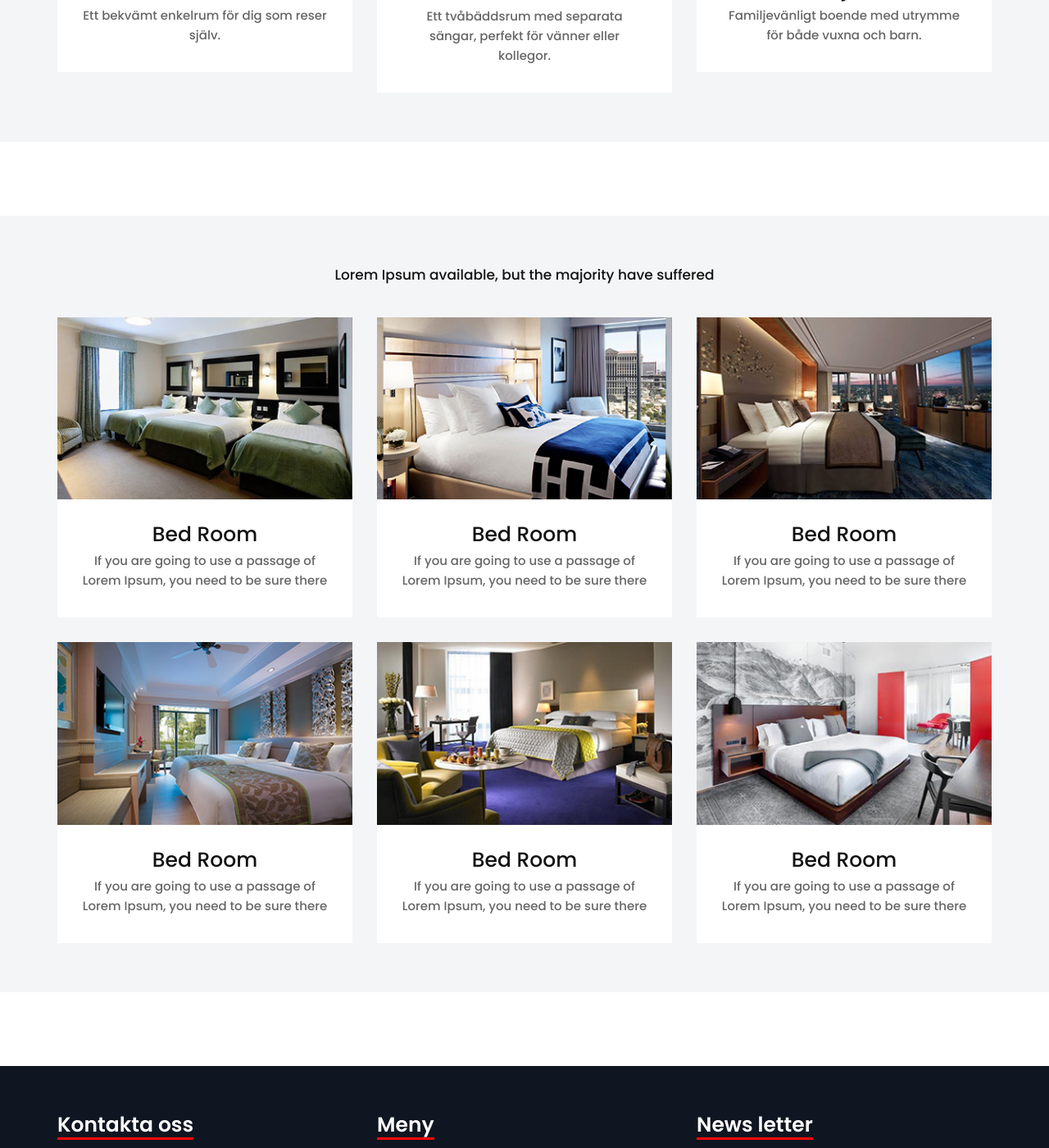
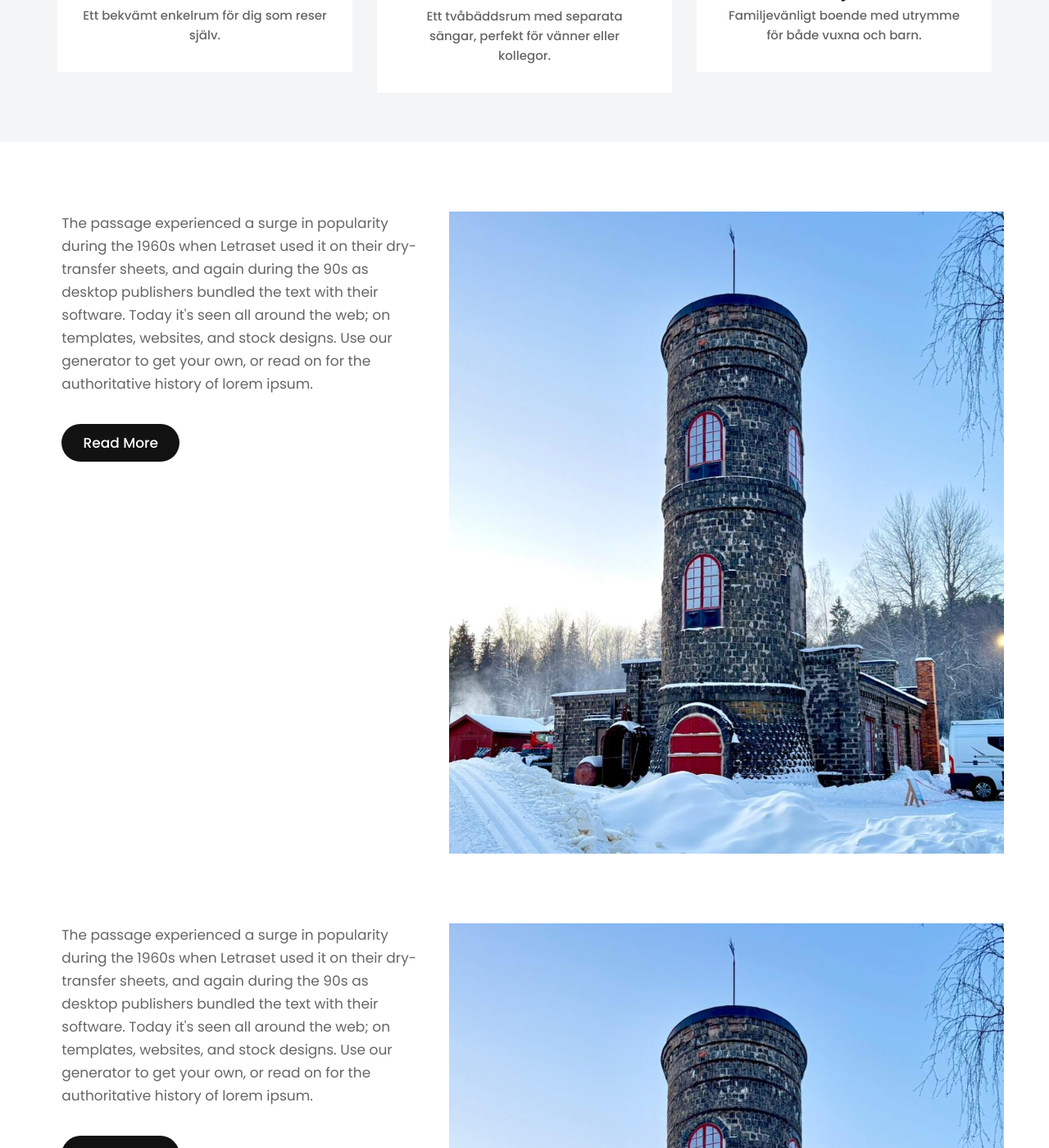
Before and after one commit to Klacken-1-17/klackbergsgarden, a Jekyll site: the page built from rum.html, in a window 1280 px wide and 1400 px high, scrolled down 759 px. Shown: the whole window at 82% size. Built offline with Jekyll 4.4.1, drawn with Linux system fonts in a browser that asks for light colours; nearby versions of some CDN libraries; some web fonts are replaced; library files that are not in the unit come from our copies; comment, search, counter and statistics services are not loaded; some of the changed text lies outside the part shown.

Commit message:
docs(footer.html): update footer links to point to correct URLs docs(default.html): add Swiper CSS link for image carousel functionality feat(index.html): update image source in about section to display snowsun.jpg feat(rum.html): restructure about section and room images for better layout and readability

```diff
--- a/_includes/footer.html
+++ b/_includes/footer.html
@@ -19,11 +19,13 @@
                 </ul>
              </div>
              <div class="col-md-4">
-                <h3>News letter</h3>
-                <form class="bottom_form">
-                   <input class="enter" placeholder="Enter your email" type="text" name="Enter your email">
-                   <button class="sub_btn">subscribe</button>
-                </form>
+                <h3>Länkar</h3>
+                <ul class="link_menu">
+                  <li><a href="https://www.engelbrektsloppet.se">Engelbrektsloppet</a></li>
+                  <li><a href="https://www.engelbrektsloppet.se">Engelbrektsloppet</a></li>
+                  <li><a href="https://www.engelbrektsloppet.se">Engelbrektsloppet</a></li>
+                  <li><a href="https://www.engelbrektsloppet.se">Engelbrektsloppet</a></li>
+                </ul>
                 <ul class="social_icon">
                    <li><a href="{{ site.facebook }}"><i class="fa fa-facebook" aria-hidden="true"></i></a></li>
                    <li><a href="{{ site.twitter }}"><i class="fa fa-twitter" aria-hidden="true"></i></a></li>
--- a/_layouts/default.html
+++ b/_layouts/default.html
@@ -17,6 +17,7 @@
       <link rel="stylesheet" href="{{ site.baseurl }}/css/jquery.mCustomScrollbar.min.css">
       <link rel="stylesheet" href="https://netdna.bootstrapcdn.com/font-awesome/4.0.3/css/font-awesome.css">
       <link rel="stylesheet" href="https://cdnjs.cloudflare.com/ajax/libs/fancybox/2.1.5/jquery.fancybox.min.css" media="screen">
+      <link rel="stylesheet" href="https://cdn.jsdelivr.net/npm/swiper/swiper-bundle.min.css">
    </head>
    <body class="main-layout">
       <div class="loader_bg">
--- a/index.html
+++ b/index.html
@@ -60,7 +60,7 @@
          </div>
          <div class="col-md-7">
             <div class="about_img">
-               <figure><img src="{{ site.baseurl }}/images/about.jpg" alt="#"/></figure>
+               <figure><img src="{{ site.baseurl }}/images/snowsun.jpg" alt="#"/></figure>
             </div>
          </div>
       </div>
@@ -68,5 +68,4 @@
 </div>
 {% include rum.html %}
 {% include aktiviteter.html %}
-{% include gallery.html %}
 {% include contact.html %}
--- a/rum.html
+++ b/rum.html
@@ -14,18 +14,53 @@
          </div>
       </div>
       {% include rum.html %}
-      <div  class="our_room">
+      <div class="about">
+         <div class="container-fluid">
+            <div class="row">
+               <div class="col-md-5">
+                  <div class="titlepage">
+                     <p class="margin_0">The passage experienced a surge in popularity during the 1960s when Letraset used it on their dry-transfer sheets, and again during the 90s as desktop publishers bundled the text with their software. Today it's seen all around the web; on templates, websites, and stock designs. Use our generator to get your own, or read on for the authoritative history of lorem ipsum. </p>
+                     <a class="read_more" href="Javascript:void(0)"> Read More</a>
+                  </div>
+               </div>
+               <div class="col-md-7">
+                  <div class="about_img">
+                     <figure><img src="{{ site.baseurl }}/images/about.jpg" alt="#"/></figure>
+                  </div>
+               </div>
+            </div>
+         </div>
+      </div>
+
+      <div class="about">
+         <div class="container-fluid">
+            <div class="row">
+               <div class="col-md-5">
+                  <div class="titlepage">
+                     <p class="margin_0">The passage experienced a surge in popularity during the 1960s when Letraset used it on their dry-transfer sheets, and again during the 90s as desktop publishers bundled the text with their software. Today it's seen all around the web; on templates, websites, and stock designs. Use our generator to get your own, or read on for the authoritative history of lorem ipsum. </p>
+                     <a class="read_more" href="Javascript:void(0)"> Read More</a>
+                  </div>
+               </div>
+               <div class="col-md-7">
+                  <div class="about_img">
+                     <figure><img src="{{ site.baseurl }}/images/about.jpg" alt="#"/></figure>
+                  </div>
+               </div>
+            </div>
+         </div>
+      </div>
+      <div class="our_room">
          <div class="container">
             <div class="row">
                <div class="col-md-12">
                   <div class="titlepage">
-                     <p  class="margin_0">Lorem Ipsum available, but the majority have suffered </p>
+                     <p class="margin_0">Lorem Ipsum available, but the majority have suffered </p>
                   </div>
                </div>
             </div>
             <div class="row">
                <div class="col-md-4 col-sm-6">
-                  <div id="serv_hover"  class="room">
+                  <div id="serv_hover" class="room">
                      <div class="room_img">
                         <figure><img src="{{ site.baseurl }}/images/room1.jpg" alt="#"/></figure>
                      </div>
@@ -36,7 +71,7 @@
                   </div>
                </div>
                <div class="col-md-4 col-sm-6">
-                  <div id="serv_hover"  class="room">
+                  <div id="serv_hover" class="room">
                      <div class="room_img">
                         <figure><img src="{{ site.baseurl }}/images/room2.jpg" alt="#"/></figure>
                      </div>
@@ -47,7 +82,7 @@
                   </div>
                </div>
                <div class="col-md-4 col-sm-6">
-                  <div id="serv_hover"  class="room">
+                  <div id="serv_hover" class="room">
                      <div class="room_img">
                         <figure><img src="{{ site.baseurl }}/images/room3.jpg" alt="#"/></figure>
                      </div>
@@ -58,7 +93,7 @@
                   </div>
                </div>
                <div class="col-md-4 col-sm-6">
-                  <div id="serv_hover"  class="room">
+                  <div id="serv_hover" class="room">
                      <div class="room_img">
                         <figure><img src="{{ site.baseurl }}/images/room4.jpg" alt="#"/></figure>
                      </div>
@@ -69,7 +104,7 @@
                   </div>
                </div>
                <div class="col-md-4 col-sm-6">
-                  <div id="serv_hover"  class="room">
+                  <div id="serv_hover" class="room">
                      <div class="room_img">
                         <figure><img src="{{ site.baseurl }}/images/room5.jpg" alt="#"/></figure>
                      </div>
@@ -80,7 +115,7 @@
                   </div>
                </div>
                <div class="col-md-4 col-sm-6">
-                  <div id="serv_hover"  class="room">
+                  <div id="serv_hover" class="room">
                      <div class="room_img">
                         <figure><img src="{{ site.baseurl }}/images/room6.jpg" alt="#"/></figure>
                      </div>
```
Also changed, not shown: images/snowsun.jpg (added), 1 other file.
